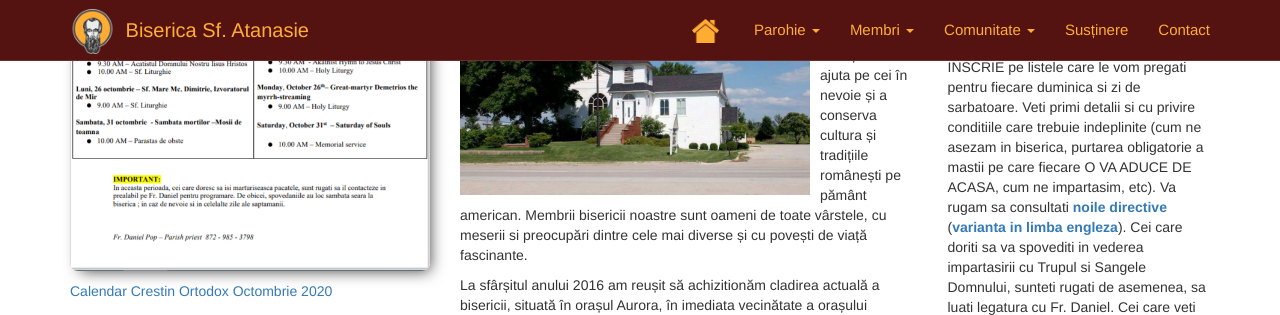
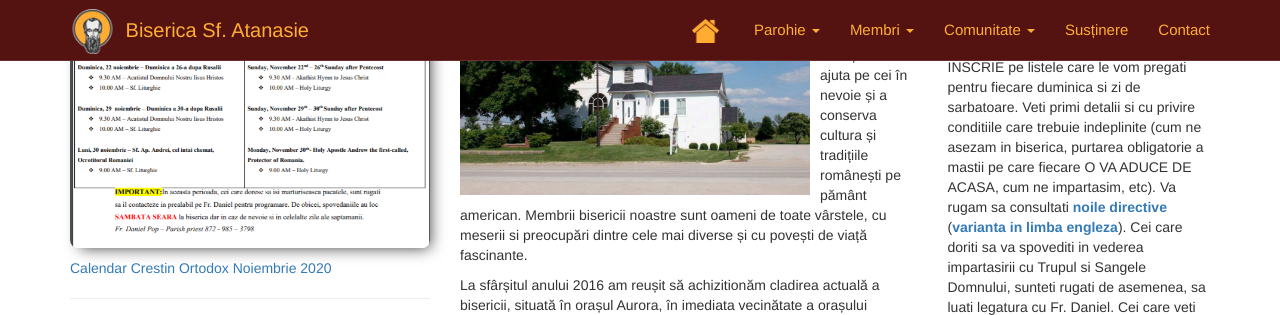
Before and after one commit to iulian787/sfat, a Jekyll site: the page built from ro/index.html, in a window 1280 px wide and 900 px high, scrolled down 659 px, cut to the strip 0-315 px from the top of the window. Built offline with Jekyll 4.4.1, drawn with Linux system fonts in a browser that asks for light colours.

Commit message:
Slujbe noiembrie

```diff
--- a/ro/index.html
+++ b/ro/index.html
@@ -21,11 +21,11 @@
     <div class="row">
         <div class="col-md-4">
             <div>
-                    <p><img class="img img-responsive img-round" height="200%" width="200%" src="{{ site.baseurl }}/img/2020/SlujbeOctombrie2020.PNG" /></p>
+                    <p><img class="img img-responsive img-round" height="200%" width="200%" src="{{ site.baseurl }}/img/2020/SlujbeNoiembrie2020.PNG" /></p>
             </div>
 
             <div>
-                <a href="https://www.crestinortodox.ro/calendar-ortodox/2020-octombrie"  target="_blank"> Calendar Crestin Ortodox Octombrie 2020</a>
+                <a href="https://www.crestinortodox.ro/calendar-ortodox/2020-noiembrie"  target="_blank"> Calendar Crestin Ortodox Noiembrie 2020</a>
             </div>
             <hr>
             <div style="margin-top: 0px; padding-left: 0px; text-align: center">
```
Also changed, not shown: img/2020/SlujbeNoiembrie2020.PNG (added).
